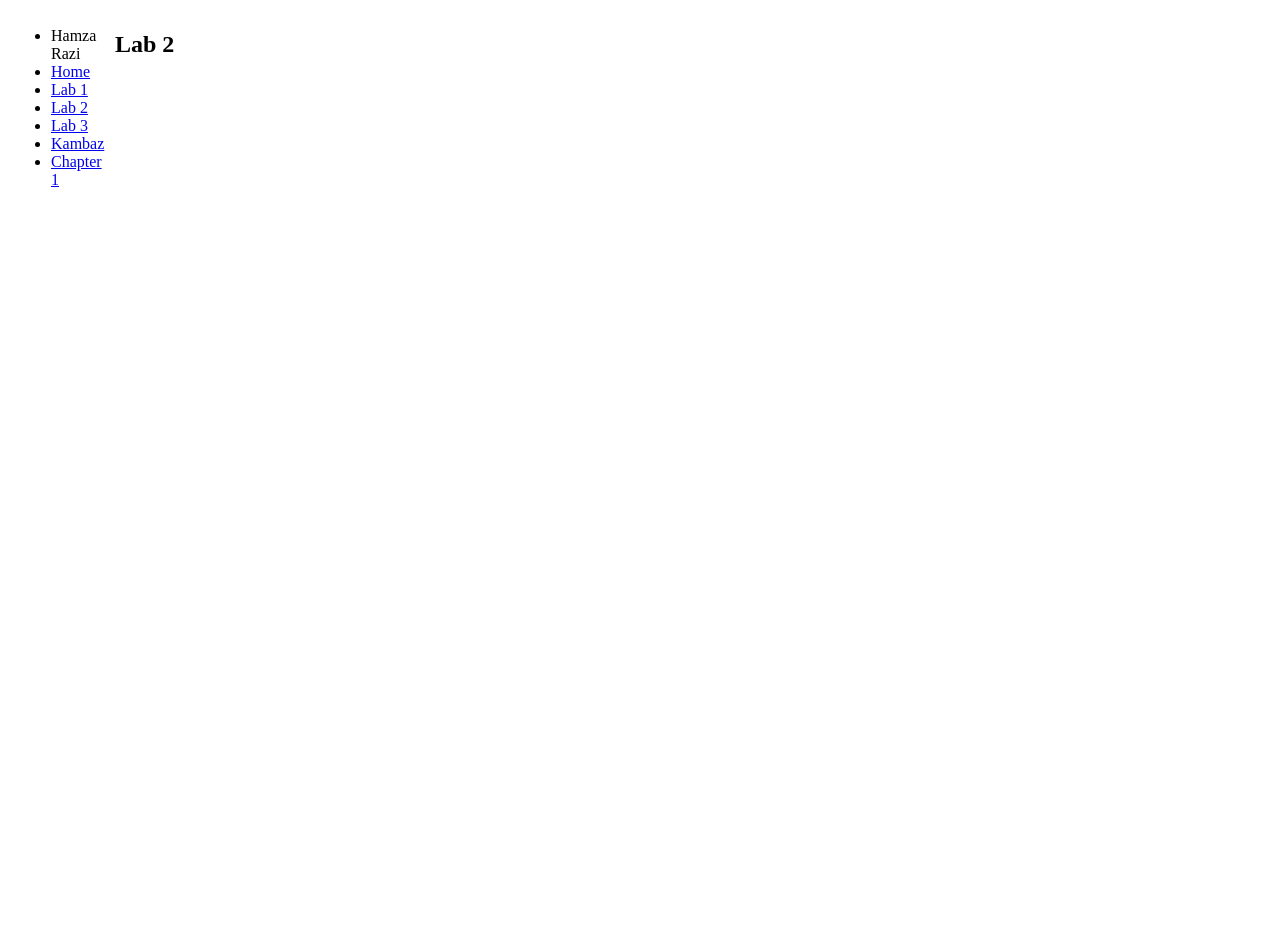
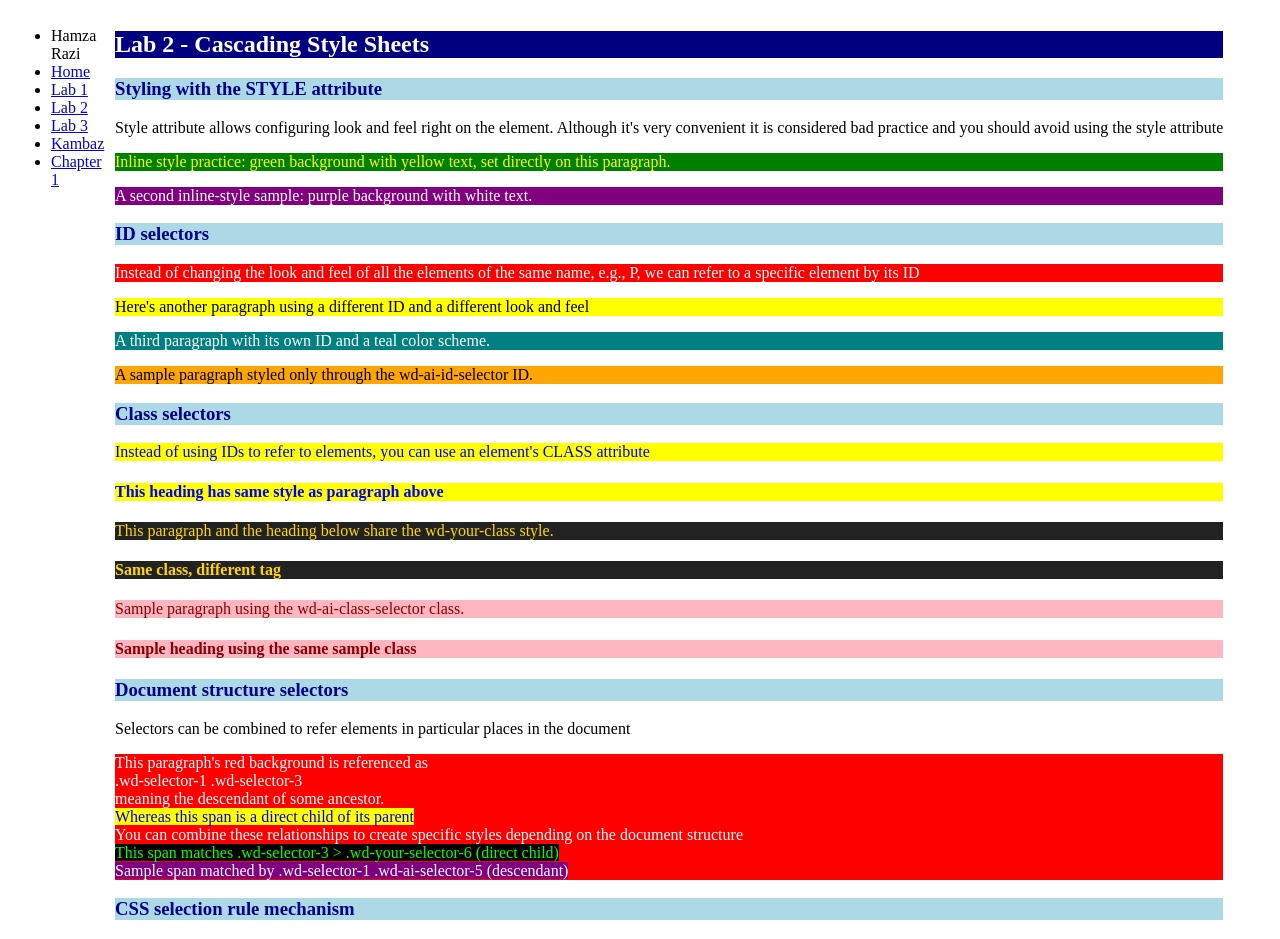
Before and after one commit to Hamzarazi/webdev-client, a Next.js app: page /labs/lab2 in a window 1280 px wide. Shown: the top 939 px of the page. Before the commit the page ends 800 px from the top, so only its background shows below. Built offline with nearby package versions, Linux system fonts and the light colour scheme.

Commit message:
A2: Lab 2 page, index.css, selectors 2.1.1-2.1.6

```diff
--- /dev/null
+++ b/app/labs/lab2/index.css
@@ -0,0 +1,96 @@
+/* §2.1.2 sample tag rule, commented out in §2.1.3 */
+/* p {
+  background-color: green;
+  color: white;
+} */
+
+/* §2.1.2 On your own: every h3 in Lab 2 (scoped, low specificity) */
+:where(#wd-lab2) h3 {
+  background-color: lightblue;
+  color: darkblue;
+}
+/* §2.1.2 With AI: every h2 in Lab 2 */
+:where(#wd-lab2) h2 {
+  background-color: navy;
+  color: white;
+}
+
+/* §2.1.3 ID selectors */
+p#wd-id-selector-1 {
+  background-color: red;
+  color: white;
+}
+p#wd-id-selector-2 {
+  background-color: yellow;
+  color: black;
+}
+/* On your own */
+p#wd-id-selector-3 {
+  background-color: teal;
+  color: white;
+}
+/* With AI */
+p#wd-ai-id-selector {
+  background-color: orange;
+  color: black;
+}
+
+/* §2.1.4 Class selectors */
+.wd-class-selector {
+  background-color: yellow;
+  color: blue;
+}
+/* On your own */
+.wd-your-class {
+  background-color: #222222;
+  color: gold;
+}
+/* With AI */
+.wd-ai-class-selector {
+  background-color: lightpink;
+  color: darkred;
+}
+
+/* §2.1.5 Document structure selectors */
+.wd-selector-1 .wd-selector-3 {
+  background-color: red;
+  color: white;
+}
+.wd-selector-2 > .wd-selector-3 > .wd-selector-4 {
+  background-color: yellow;
+  color: blue;
+}
+/* On your own: direct child of .wd-selector-3 */
+.wd-selector-3 > .wd-your-selector-6 {
+  background-color: black;
+  color: lime;
+}
+/* With AI: descendant of .wd-selector-1 */
+.wd-selector-1 .wd-ai-selector-5 {
+  background-color: purple;
+  color: white;
+}
+
+/* §2.1.6 On your own: specificity beats source order.
+   The id rule comes FIRST but still wins over the later tag and class rules. */
+#wd-your-cascade {
+  color: crimson;
+}
+article p {
+  color: green;
+}
+.wd-your-cascade {
+  color: orange;
+}
+
+/* §2.1.6 With AI: tag (green) < class (yellow) < id (red). The id rule should win. */
+section p {
+  background-color: green;
+}
+.wd-ai-cascade {
+  background-color: yellow;
+}
+p#wd-ai-cascade {
+  background-color: red;
+  color: white;
+}
--- a/app/labs/lab2/page.tsx
+++ b/app/labs/lab2/page.tsx
@@ -1,7 +1,114 @@
+import "./index.css";
 export default function Lab2() {
   return (
     <div id="wd-lab2">
-      <h2>Lab 2</h2>
+      <h2>Lab 2 - Cascading Style Sheets</h2>
+
+      <h3>Styling with the STYLE attribute</h3>
+      <p>
+        Style attribute allows configuring look and feel right on the element.
+        Although it&apos;s very convenient it is considered bad practice and you
+        should avoid using the style attribute
+      </p>
+      <p style={{ backgroundColor: "green", color: "yellow" }}>
+        Inline style practice: green background with yellow text, set directly
+        on this paragraph.
+      </p>
+      <p
+        id="wd-ai-style-attr"
+        style={{ backgroundColor: "purple", color: "white" }}
+      >
+        A second inline-style sample: purple background with white text.
+      </p>
+
+      <div id="wd-css-id-selectors">
+        <h3>ID selectors</h3>
+        <p id="wd-id-selector-1">
+          Instead of changing the look and feel of all the elements of the same
+          name, e.g., P, we can refer to a specific element by its ID
+        </p>
+        <p id="wd-id-selector-2">
+          Here&apos;s another paragraph using a different ID and a different
+          look and feel
+        </p>
+        <p id="wd-id-selector-3">
+          A third paragraph with its own ID and a teal color scheme.
+        </p>
+        <p id="wd-ai-id-selector">
+          A sample paragraph styled only through the wd-ai-id-selector ID.
+        </p>
+      </div>
+
+      <div id="wd-css-class-selectors">
+        <h3>Class selectors</h3>
+        <p className="wd-class-selector">
+          Instead of using IDs to refer to elements, you can use an
+          element&apos;s CLASS attribute
+        </p>
+        <h4 className="wd-class-selector">
+          This heading has same style as paragraph above
+        </h4>
+        <p className="wd-your-class">
+          This paragraph and the heading below share the wd-your-class style.
+        </p>
+        <h4 className="wd-your-class">Same class, different tag</h4>
+        <p className="wd-ai-class-selector">
+          Sample paragraph using the wd-ai-class-selector class.
+        </p>
+        <h4 className="wd-ai-class-selector">
+          Sample heading using the same sample class
+        </h4>
+      </div>
+
+      <div id="wd-css-document-structure">
+        <div className="wd-selector-1">
+          <h3>Document structure selectors</h3>
+          <div className="wd-selector-2">
+            Selectors can be combined to refer elements in particular places in
+            the document
+            <p className="wd-selector-3">
+              This paragraph&apos;s red background is referenced as
+              <br />
+              .wd-selector-1 .wd-selector-3
+              <br />
+              meaning the descendant of some ancestor.
+              <br />
+              <span className="wd-selector-4">
+                Whereas this span is a direct child of its parent
+              </span>
+              <br />
+              You can combine these relationships to create specific styles
+              depending on the document structure
+              <br />
+              <span className="wd-your-selector-6">
+                This span matches .wd-selector-3 &gt; .wd-your-selector-6 (direct
+                child)
+              </span>
+              <br />
+              <span className="wd-ai-selector-5">
+                Sample span matched by .wd-selector-1 .wd-ai-selector-5
+                (descendant)
+              </span>
+            </p>
+          </div>
+        </div>
+      </div>
+
+      <div id="wd-css-cascade">
+        <h3>CSS selection rule mechanism</h3>
+        <article>
+          <p id="wd-your-cascade" className="wd-your-cascade">
+            Tag rule says green, class rule says orange, id rule says crimson.
+            The id rule is first in the file and still wins: crimson.
+          </p>
+        </article>
+        <section>
+          <p id="wd-ai-cascade" className="wd-ai-cascade">
+            Sample conflict: tag green, class yellow, id red. The id rule wins,
+            so this background is red.
+          </p>
+        </section>
+      </div>
     </div>
   );
 }
```
